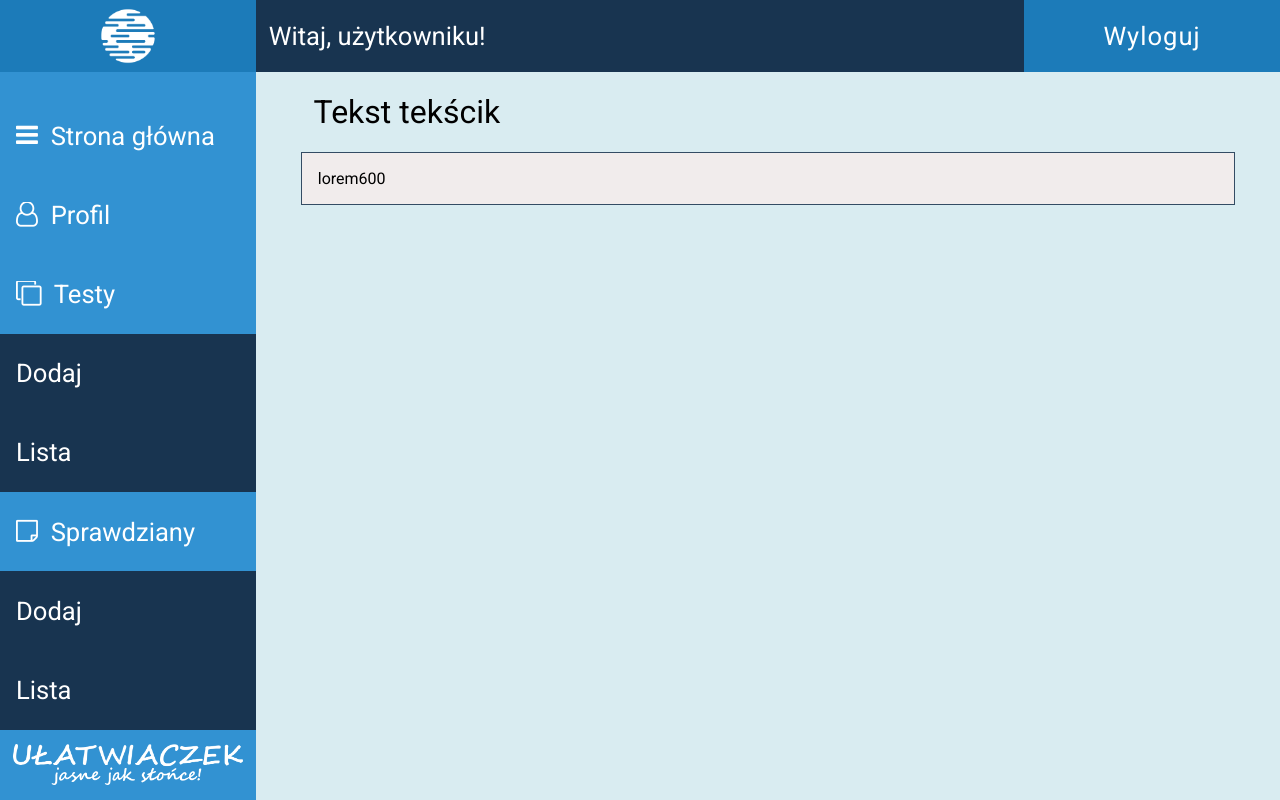
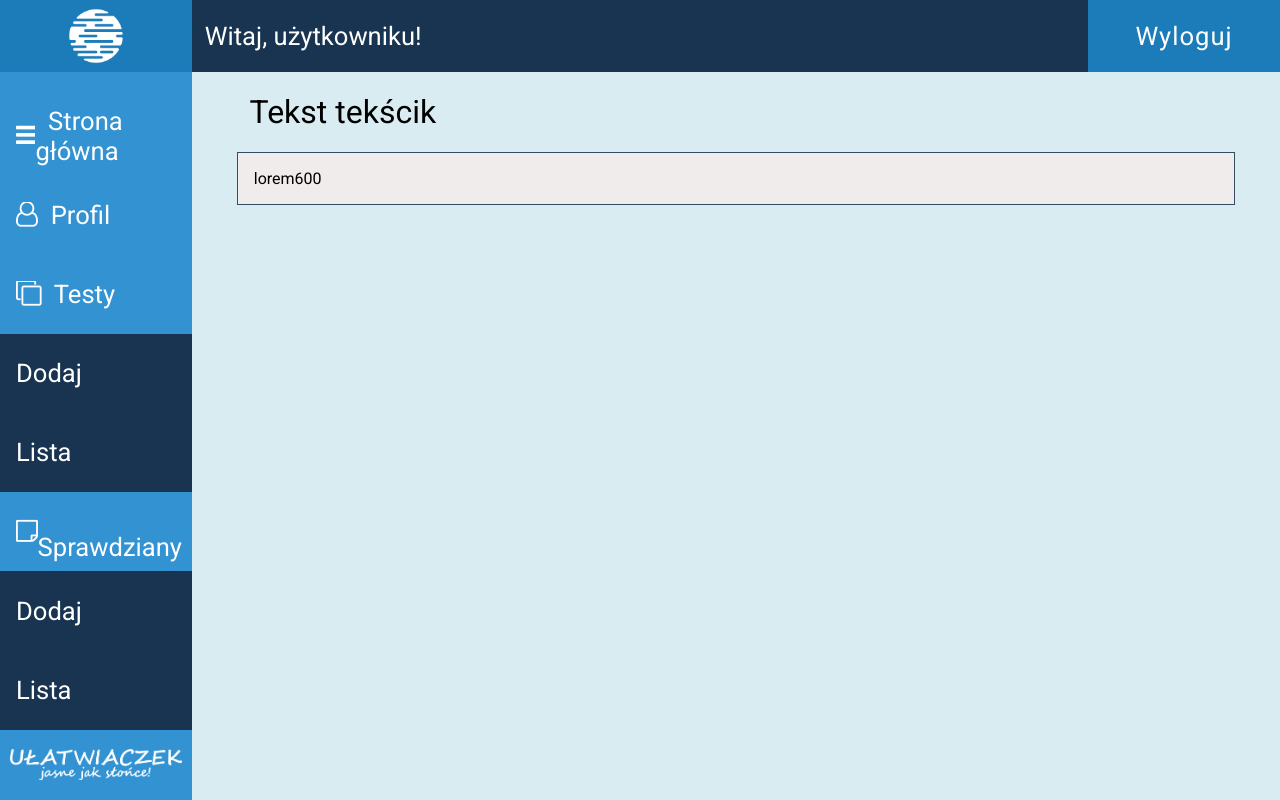
Before and after one commit to Marucik/Ulatwiaczek, a Django app: page / in a window 1280 px wide. Run offline with Django 3.2, Linux system fonts and the light colour scheme.

Commit message:
Mniejszy interfejs na życzenie Dawida :))))))))))))))))))

```diff
--- a/sources/style/main.scss
+++ b/sources/style/main.scss
@@ -24,7 +24,7 @@ header {
 		align-items: center;
 		justify-content: center;
 		flex-direction: column;
-		width: 20%;
+		flex-basis: 15%;
 		background-color: #1c7bb9;
 
 		img {
@@ -36,7 +36,7 @@ header {
 
 	.message {
 		display: flex;
-		flex-basis: 60%;
+		flex-basis: 70%;
 		background-color: #183450;
 		color: white;
 		font-size: 2vw;
@@ -47,7 +47,7 @@ header {
 
 	.logout {
 		display: flex;
-		flex-basis: 20%;
+		flex-basis: 15%;
 		background-color: #1c7bb9;
 		color: white;
 		font-size: 2vw;
@@ -70,7 +70,7 @@ main {
 		display: flex;
 		flex-direction: column;
 		height: 100%;
-		flex-basis: 20%;
+		flex-basis: 15%;
 		background-color: #3292d2;
 		padding-top: 3vh;
 
@@ -130,7 +130,7 @@ main {
 
 	.content {
 		height: 100%;
-		flex-basis: 80%;
+		flex-basis: 85%;
 		padding: 0 3.5%;
 		background-color: #d9ecf1;
 		overflow-y: scroll;
```
Also changed, not shown: main/static/css/main.css (+10 -9 lines), main/static/css/main.min.css.
